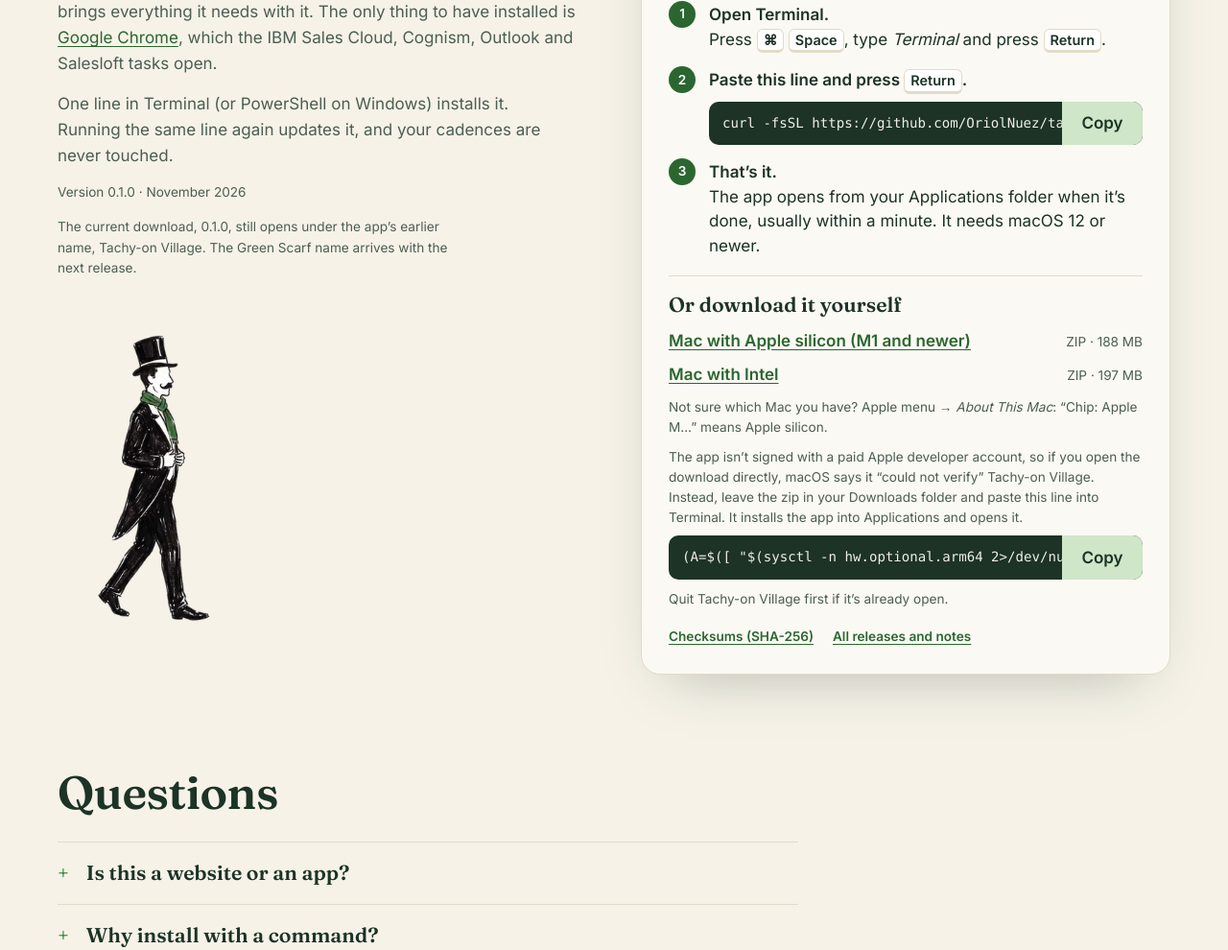
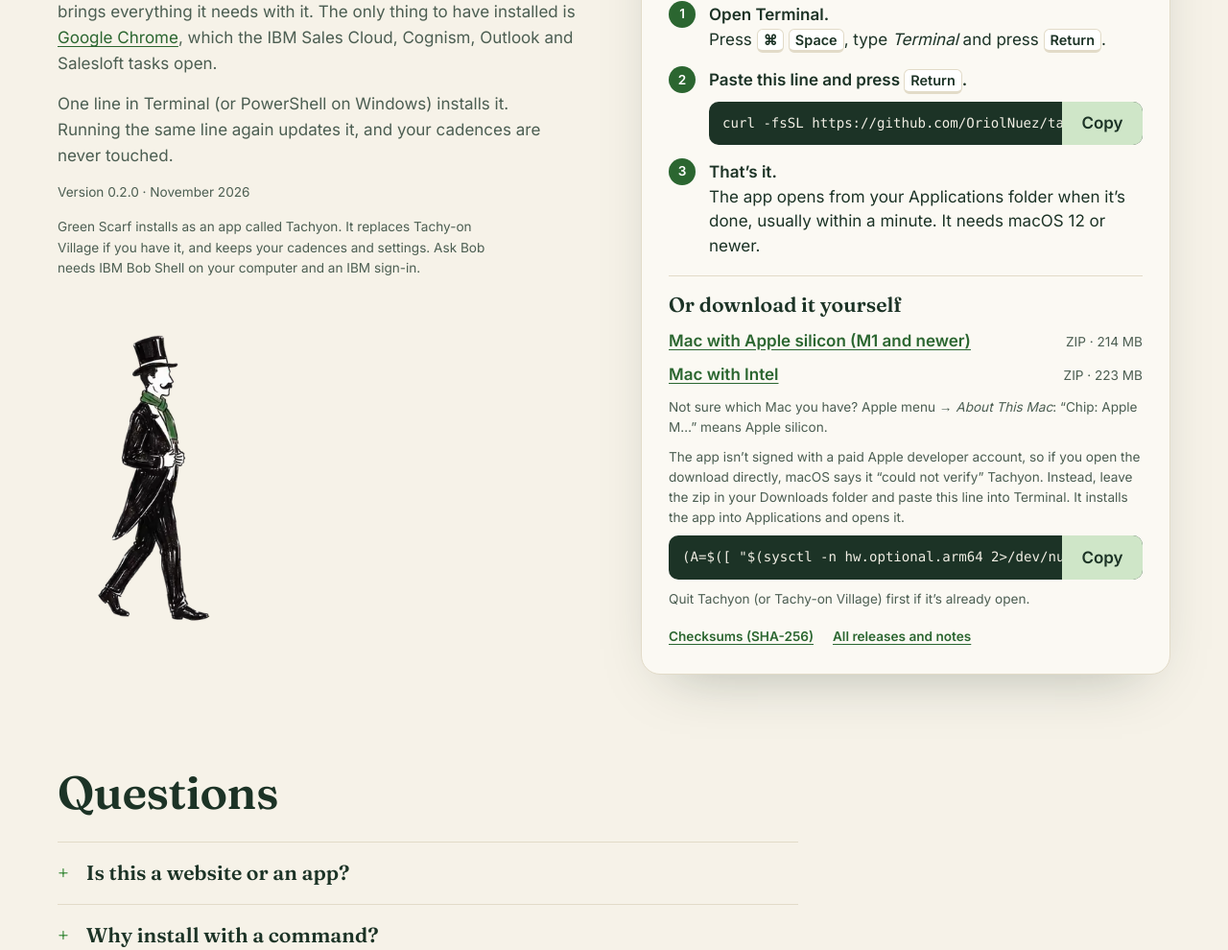
Before and after one commit to OriolNuez/tachyon-website, a plain HTML site: page index.html in a window 1280 px wide. Shown: the part 8558-9548 px from the top of the page at 96% size. Drawn offline with Linux system fonts and the light colour scheme.

Commit message:
Point downloads at the 0.2.0 release
The release files are now named Tachyon-*, the app opens as Tachyon and replaces
Tachy-on Village, and Ask Bob needs IBM Bob Shell installed separately.

Co-Authored-By: Claude Opus 5.5 <noreply@anthropic.com>

```diff
--- a/config.js
+++ b/config.js
@@ -5,5 +5,5 @@
 window.GREEN_SCARF_SITE = {
   repositoryUrl: "https://github.com/OriolNuez/tachyon-website",
   releasesUrl: "https://github.com/OriolNuez/tachyon-website/releases",
-  releaseLabel: "Version 0.1.0 · November 2026"
+  releaseLabel: "Version 0.2.0 · November 2026"
 };
--- a/index.html
+++ b/index.html
@@ -244,8 +244,8 @@
           <h2 id="install-title">Get Green Scarf</h2>
           <p>For Macs with Apple silicon or Intel, and for Windows. The app brings everything it needs with it. The only thing to have installed is <a href="https://www.google.com/chrome/">Google Chrome</a>, which the IBM Sales Cloud, Cognism, Outlook and Salesloft tasks open.</p>
           <p>One line in Terminal (or PowerShell on Windows) installs it. Running the same line again updates it, and your cadences are never touched.</p>
-          <p class="release-note" id="release-status">Version 0.1.0 · November 2026</p>
-          <p class="release-note">The current download, 0.1.0, still opens under the app’s earlier name, Tachy-on Village. The Green Scarf name arrives with the next release.</p>
+          <p class="release-note" id="release-status">Version 0.2.0 · November 2026</p>
+          <p class="release-note">Green Scarf installs as an app called Tachyon. It replaces Tachy-on Village if you have it, and keeps your cadences and settings. Ask Bob needs IBM Bob Shell on your computer and an IBM sign-in.</p>
           <picture class="install-mascot"><source srcset="assets/gentleman-tip-still.webp" media="(prefers-reduced-motion: reduce)" /><img src="assets/gentleman-tip.webp" width="280" height="465" loading="lazy" alt="The gentleman tips his hat." /></picture>
         </div>
         <div class="downloads" aria-label="Downloads">
@@ -266,13 +266,13 @@
             <div class="alt-downloads">
               <h4>Or download it yourself</h4>
               <ul>
-                <li><a href="https://github.com/OriolNuez/tachyon-website/releases/latest/download/Tachy-on-Village-mac-arm64.zip">Mac with Apple silicon (M1 and newer)</a> <span>ZIP · 188 MB</span></li>
-                <li><a href="https://github.com/OriolNuez/tachyon-website/releases/latest/download/Tachy-on-Village-mac-x64.zip">Mac with Intel</a> <span>ZIP · 197 MB</span></li>
+                <li><a href="https://github.com/OriolNuez/tachyon-website/releases/latest/download/Tachyon-mac-arm64.zip">Mac with Apple silicon (M1 and newer)</a> <span>ZIP · 214 MB</span></li>
+                <li><a href="https://github.com/OriolNuez/tachyon-website/releases/latest/download/Tachyon-mac-x64.zip">Mac with Intel</a> <span>ZIP · 223 MB</span></li>
               </ul>
               <p>Not sure which Mac you have? Apple menu → <em>About This Mac</em>: “Chip: Apple M…” means Apple silicon.</p>
-              <p>The app isn’t signed with a paid Apple developer account, so if you open the download directly, macOS says it “could not verify” Tachy-on Village. Instead, leave the zip in your Downloads folder and paste this line into Terminal. It installs the app into Applications and opens it.</p>
-              <div class="command"><code id="command-mac-downloaded">(A=$([ "$(sysctl -n hw.optional.arm64 2&gt;/dev/null)" = 1 ] &amp;&amp; echo arm64 || echo x64); Z=$(ls -t ~/Downloads | grep -m1 -E "^(Tachy-on-Village|Tachyon)-mac-$A.*\.zip$"); if [ -z "$Z" ]; then echo "Tachy-on Village for this Mac ($([ $A = x64 ] &amp;&amp; echo Intel || echo Apple silicon)) is not in your Downloads folder yet. Download it from the Tachyon Village page first."; else D=/Applications; [ -w "$D" ] || { D=~/Applications; mkdir -p "$D"; }; T=$(mktemp -d); ditto -x -k ~/Downloads/"$Z" "$T" &amp;&amp; P=$(ls -d "$T"/*.app | head -1) &amp;&amp; N=$(basename "$P") &amp;&amp; rm -rf "${D:?}/${N:?}" &amp;&amp; ditto "$P" "$D/$N" &amp;&amp; xattr -dr com.apple.quarantine "$D/$N" &amp;&amp; open "$D/$N"; rm -rf "${T:?}"; fi)</code><button type="button" class="copy" data-copy="command-mac-downloaded">Copy</button></div>
-              <p>Quit Tachy-on Village first if it’s already open.</p>
+              <p>The app isn’t signed with a paid Apple developer account, so if you open the download directly, macOS says it “could not verify” Tachyon. Instead, leave the zip in your Downloads folder and paste this line into Terminal. It installs the app into Applications and opens it.</p>
+              <div class="command"><code id="command-mac-downloaded">(A=$([ "$(sysctl -n hw.optional.arm64 2&gt;/dev/null)" = 1 ] &amp;&amp; echo arm64 || echo x64); Z=$(ls -t ~/Downloads | grep -m1 -E "^(Tachy-on-Village|Tachyon)-mac-$A.*\.zip$"); if [ -z "$Z" ]; then echo "Tachyon for this Mac ($([ $A = x64 ] &amp;&amp; echo Intel || echo Apple silicon)) is not in your Downloads folder yet. Download it from the Green Scarf page first."; else D=/Applications; [ -w "$D" ] || { D=~/Applications; mkdir -p "$D"; }; T=$(mktemp -d); ditto -x -k ~/Downloads/"$Z" "$T" &amp;&amp; P=$(ls -d "$T"/*.app | head -1) &amp;&amp; N=$(basename "$P") &amp;&amp; rm -rf "${D:?}/${N:?}" &amp;&amp; ditto "$P" "$D/$N" &amp;&amp; xattr -dr com.apple.quarantine "$D/$N" &amp;&amp; open "$D/$N"; rm -rf "${T:?}"; fi)</code><button type="button" class="copy" data-copy="command-mac-downloaded">Copy</button></div>
+              <p>Quit Tachyon (or Tachy-on Village) first if it’s already open.</p>
             </div>
           </div>
 
@@ -283,12 +283,12 @@
               <li><strong>Paste this line and press <kbd>Enter</kbd>.</strong>
                 <div class="command"><code id="command-windows">irm https://github.com/OriolNuez/tachyon-website/releases/latest/download/install.ps1 | iex</code><button type="button" class="copy" data-copy="command-windows">Copy</button></div>
               </li>
-              <li><strong>That’s it.</strong> Open Tachy-on Village from the Start menu or your desktop. It installs for your user only, so no administrator rights are needed. Windows 10 or 11, 64-bit.</li>
+              <li><strong>That’s it.</strong> Open Tachyon from the Start menu or your desktop. It installs for your user only, so no administrator rights are needed. Windows 10 or 11, 64-bit.</li>
             </ol>
             <div class="alt-downloads">
               <h4>Or download it yourself</h4>
               <ul>
-                <li><a href="https://github.com/OriolNuez/tachyon-website/releases/latest/download/Tachy-on-Village-Setup-windows-x64.exe">Windows installer (64-bit)</a> <span>EXE · 168 MB</span></li>
+                <li><a href="https://github.com/OriolNuez/tachyon-website/releases/latest/download/Tachyon-Setup-windows-x64.exe">Windows installer (64-bit)</a> <span>EXE · 192 MB</span></li>
               </ul>
               <p>Run the installer. It isn’t signed with a paid Microsoft certificate, so if SmartScreen appears, choose <strong>More info → Run anyway</strong>. The Windows version is new and has been tested on fewer computers than the Mac one.</p>
             </div>
```
Also changed, not shown: 1 other file.
